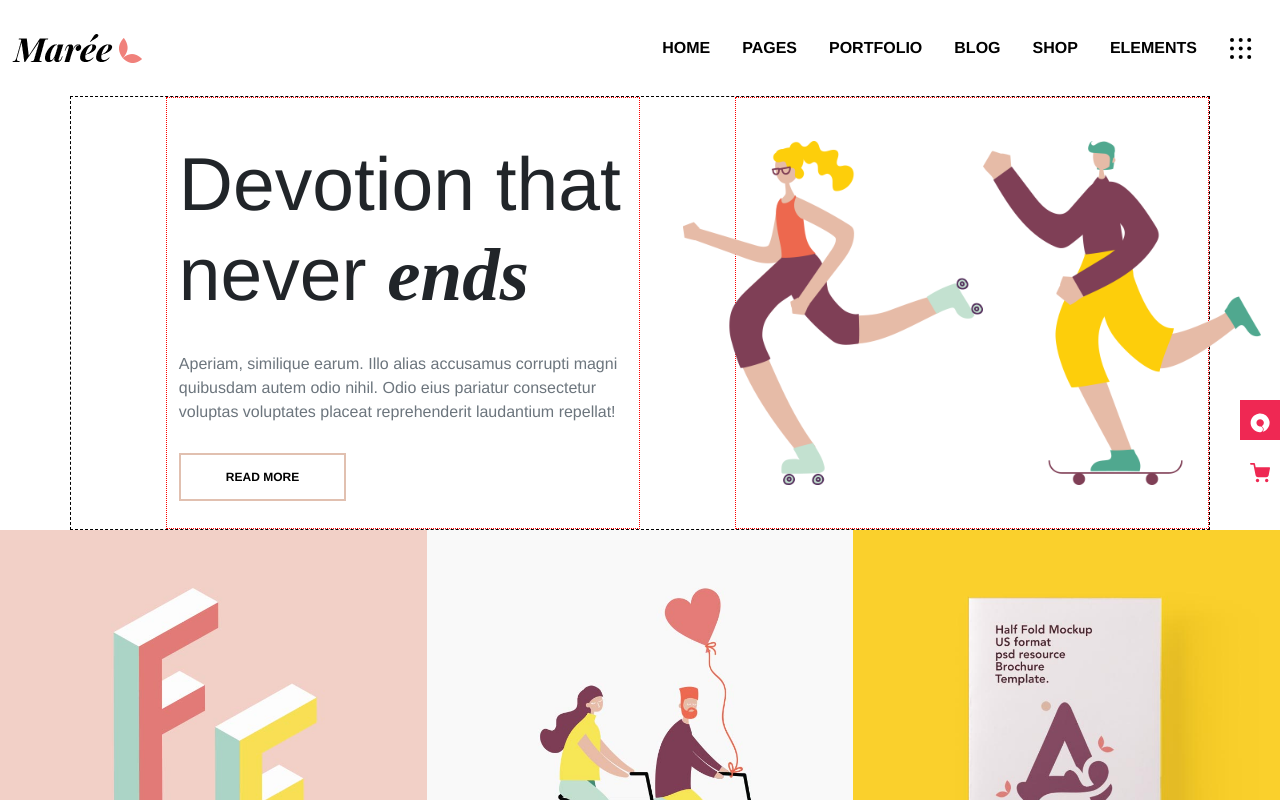
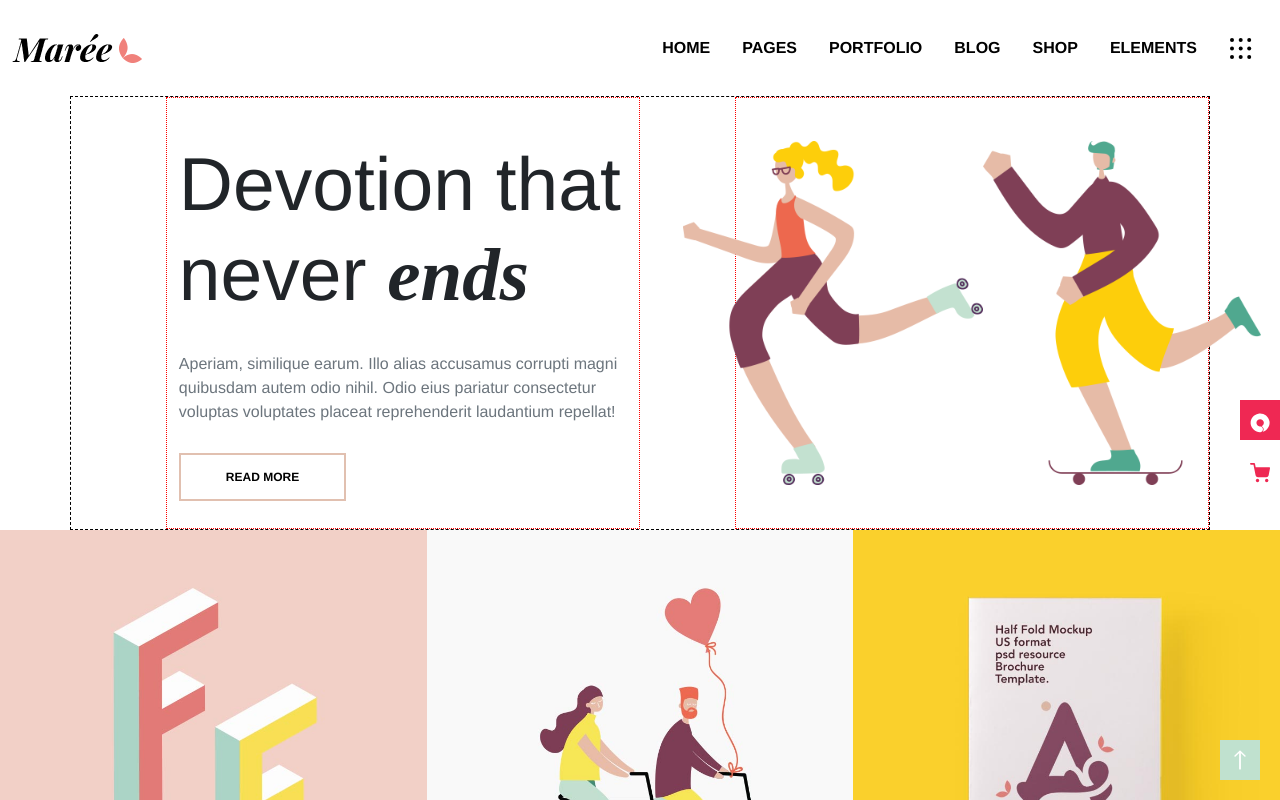
Before and after one commit to vrossi96/proj-html-vuejs, a Vue app: page / in a window 1280 px wide. Shown: the top 800 px of the page. Built offline with nearby package versions, Linux system fonts and the light colour scheme.

Commit message:
add button fixed folder

```diff
--- a/src/components/Main.vue
+++ b/src/components/Main.vue
@@ -5,6 +5,7 @@
       <FirstSection />
       <SecondSection />
       <RightCartButtons />
+      <GoTopBtn />
       <CardsSection />
    </div>
 </template>
@@ -14,7 +15,8 @@ import Slider from "./Slider.vue";
 import Jumbotron from "./Jumbotron.vue";
 import FirstSection from "./FirstSection.vue";
 import SecondSection from "./SecondSection.vue";
-import RightCartButtons from "./RightCartButtons.vue";
+import RightCartButtons from "./btn-fixed/RightCartButtons.vue";
+import GoTopBtn from "./btn-fixed/GoTopBtn.vue";
 import CardsSection from "./CardsSection.vue";
 
 export default {
@@ -25,6 +27,7 @@ export default {
       FirstSection,
       SecondSection,
       RightCartButtons,
+      GoTopBtn,
       CardsSection,
    },
 };
--- /dev/null
+++ b/src/components/btn-fixed/GoTopBtn.vue
@@ -0,0 +1,29 @@
+<template>
+   <div class="go-on-top">
+      <a href="#header"><img src="../../assets/images/svg/svg-2.svg" alt="Arrow top" /></a>
+   </div>
+</template>
+
+<script>
+export default {
+   name: "GoTopBtn",
+};
+</script>
+
+<style scoped lang="scss">
+@import "../../assets/scss/_var.scss";
+
+.go-on-top {
+   position: fixed;
+   right: 20px;
+   bottom: 20px;
+   a {
+      display: flex;
+      justify-content: center;
+      padding: 10px;
+      height: 40px;
+      width: 40px;
+      background-color: $bg-aqua;
+   }
+}
+</style>
--- a/src/components/RightCartButtons.vue
+++ b/src/components/btn-fixed/RightCartButtons.vue
@@ -1,7 +1,7 @@
 <template>
    <div class="cart-buttons">
-      <div><img src="../assets/images/svg/svg-4.svg" alt="Wheel" /></div>
-      <div><img src="../assets/images/svg/svg-6.svg" alt="Cart" /></div>
+      <div><img src="../../assets/images/svg/svg-4.svg" alt="Wheel" /></div>
+      <div><img src="../../assets/images/svg/svg-6.svg" alt="Cart" /></div>
    </div>
 </template>
 
```
Also changed, not shown: 6 other files (tests, documents, lock files or other folders).
